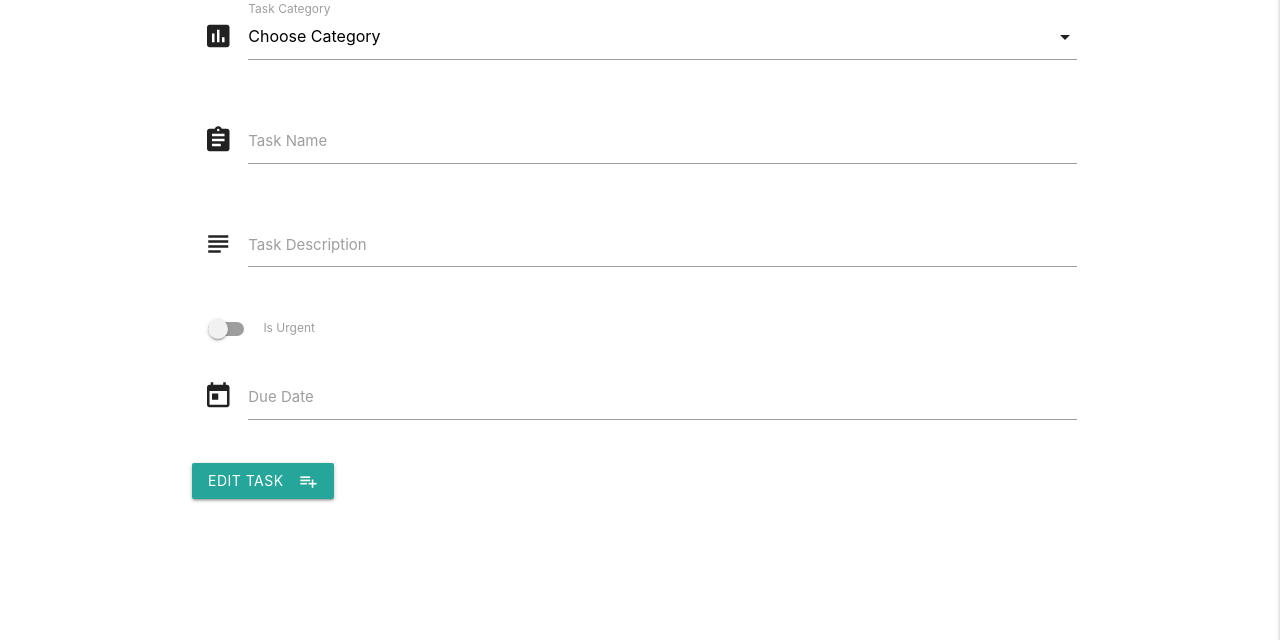
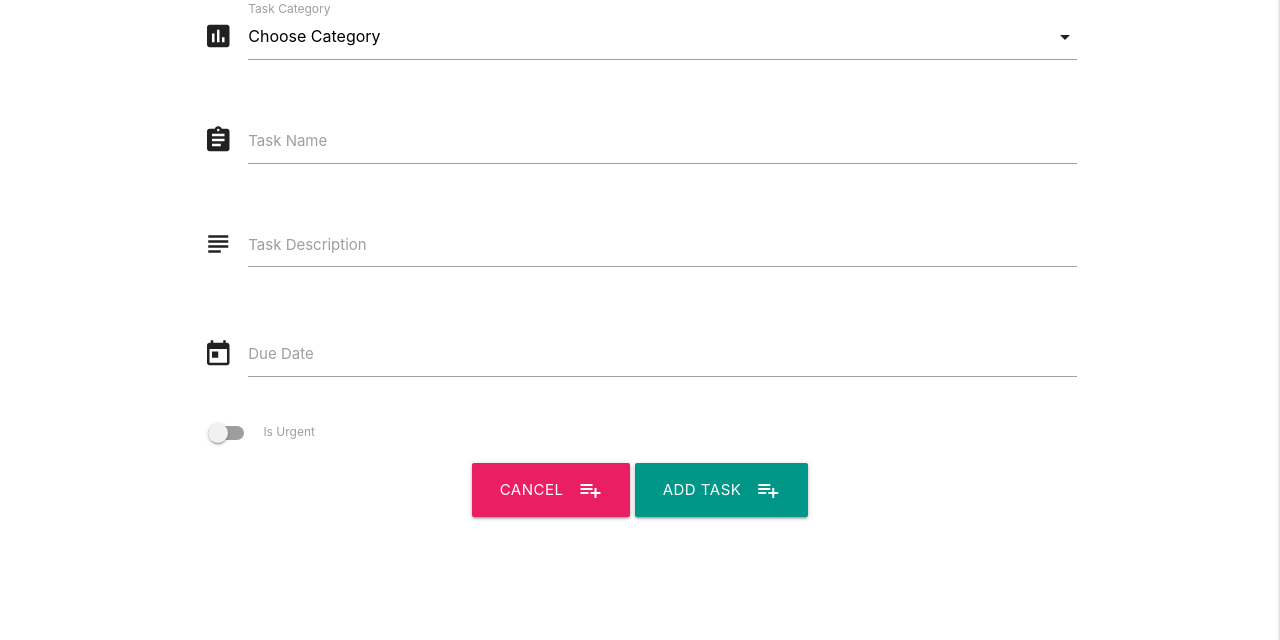
Before and after one commit to LigaMoon/task_manager, a Flask app: template templates/edittasks.html in a window 1280 px wide. Shown: the part 160-800 px from the top of the page. Run offline with Flask 2, Linux system fonts and the light colour scheme; the template is opened without the code that fills it, so the values that code supplies are empty; some libraries are stand-ins or nearby versions.

Commit message:
Add a cancel button

```diff
--- a/templates/edittasks.html
+++ b/templates/edittasks.html
@@ -9,7 +9,7 @@
             <div class="input-field col s12" id="choose_cat">
                 <i class="material-icons prefix">poll</i>
                 <select id='category' name="category_name">
-                    <option value="" disabled selected>Choose Category</option>
+                    <option value="" disabled>Choose Category</option>
                     <!-- If there is a categorie already chosen previously, display that.If not then show all options -->
                     {% for cat in categories %}
                         {% if cat.category_name == task.category_name %}
@@ -34,8 +34,16 @@
             <div class="input-field col s12">
                 <i class="material-icons prefix">subject</i>
                 <!-- display the existing task descritpion -->
-                <textarea id="task_description" name="task_description" class="materialize-textarea" >{{task.task_description}}</textarea>
+                <textarea id="task_description" name="task_description" class="materialize-textarea" >
+                    {{- task.task_description -}}</textarea>
                 <label for="task_description">Task Description</label>
+            </div>
+        </div>
+        <div class="row">
+            <div class="input-field col s12" id="matfix">
+                <i class="material-icons prefix">today</i>
+                <input id="due_date" name="due_date" type="text" class="datepicker" value="{{task.due_date}}">
+                <label for="due_date">Due Date</label>
             </div>
         </div>
         <div class="row">
@@ -52,17 +60,22 @@
                 </label>
             </div>
         </div>
+        <!-- Submit Button -->
         <div class="row">
-            <div class="input-field col s12" id="matfix">
-                <i class="material-icons prefix">today</i>
-                <input id="due_date" name="due_date" type="text" class="datepicker" value="{{task.due_date}}">
-                <label for="due_date">Due Date</label>
+            <div class="col s12 center-align">
+                <a href="{{ url_for('get_tasks') }}" class="btn-large waves-effect waves-light pink">
+                    Cancel
+                    <i class="material-icons right">playlist_add</i>
+                </a>
+                <button
+                    class="btn-large waves-effect waves-light teal"
+                    type="submit"
+                    name="action"
+                >
+                    Add Task
+                    <i class="material-icons right">playlist_add</i>
+                </button>
             </div>
-        </div>
-        <div class="row">
-            <button class="btn waves-effect waves-light" type="submit" name="action">Edit Task
-                <i class="material-icons right">playlist_add</i>
-              </button>
         </div>
     </form>
 </div>
```
